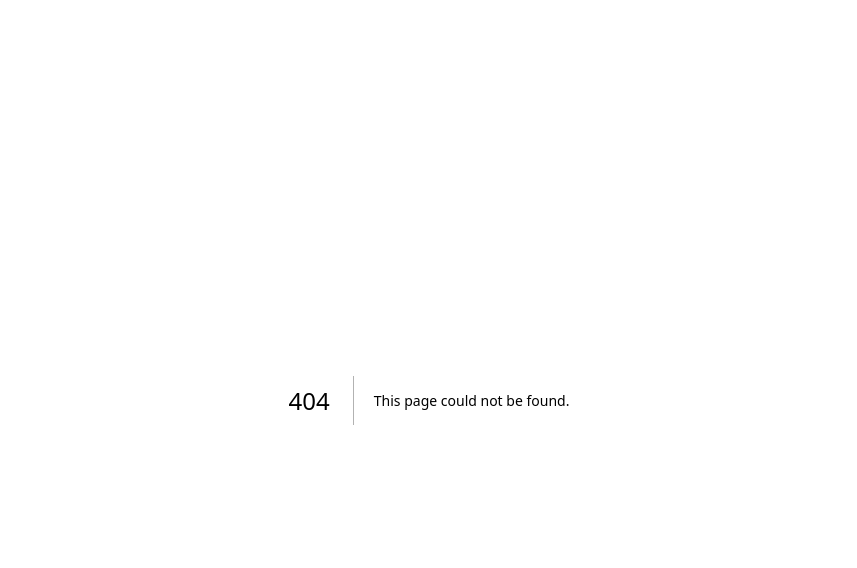
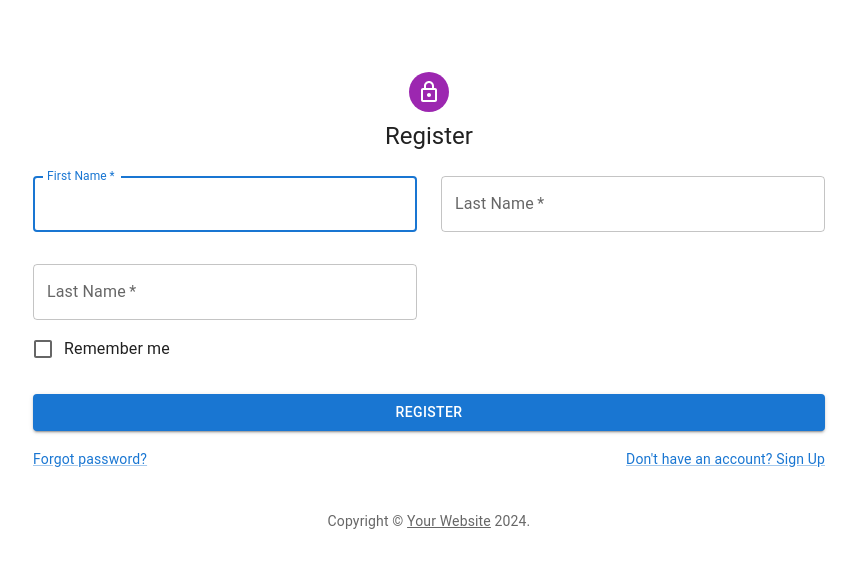
Before and after one commit to NoisyBotDude/techxetra-alumni-connect, a Next.js app: page /add-info in a window 1280 px wide. Before the commit this address had no page. Shown: the top 568 px of the page, without its empty margins (211-1068 px from the left). Built offline with nearby package versions, Linux system fonts and the light colour scheme.

Commit message:
Update dependencies and add new components

```diff
--- /dev/null
+++ b/src/app/add-info/page.js
@@ -0,0 +1,8 @@
+import React from "react";
+import UserInfo from "@/components/UserInfo";
+
+const AddInfoPage = () => {
+    return <UserInfo />;
+}
+
+export default AddInfoPage;
--- /dev/null
+++ b/src/components/UserInfo.jsx
@@ -0,0 +1,146 @@
+"use client";
+
+import * as React from "react";
+import Avatar from "@mui/material/Avatar";
+import Button from "@mui/material/Button";
+import CssBaseline from "@mui/material/CssBaseline";
+import TextField from "@mui/material/TextField";
+import FormControlLabel from "@mui/material/FormControlLabel";
+import Checkbox from "@mui/material/Checkbox";
+import Link from "@mui/material/Link";
+import Paper from "@mui/material/Paper";
+import Box from "@mui/material/Box";
+import Grid from "@mui/material/Grid";
+import LockOutlinedIcon from "@mui/icons-material/LockOutlined";
+import Typography from "@mui/material/Typography";
+import { createTheme, ThemeProvider } from "@mui/material/styles";
+
+function Copyright(props) {
+  return (
+    <Typography
+      variant="body2"
+      color="text.secondary"
+      align="center"
+      {...props}
+    >
+      {"Copyright © "}
+      <Link color="inherit" href="https://mui.com/">
+        Your Website
+      </Link>{" "}
+      {new Date().getFullYear()}
+      {"."}
+    </Typography>
+  );
+}
+
+// TODO remove, this demo shouldn't need to reset the theme.
+
+const defaultTheme = createTheme();
+
+export default function UserInfo() {
+  const handleSubmit = (event) => {
+    event.preventDefault();
+    const data = new FormData(event.currentTarget);
+    console.log({
+      email: data.get("email"),
+      password: data.get("password")
+    });
+  };
+
+  return (
+    <ThemeProvider theme={defaultTheme}>
+      <Grid container component="main" sx={{ height: "100vh" }}>
+        <CssBaseline />
+        <Grid item xs={12} sm={12} md={12} component={Paper} elevation={6} square>
+          <Box
+            sx={{
+              my: 8,
+              mx: 4,
+              display: "flex",
+              flexDirection: "column",
+              alignItems: "center"
+            }}
+          >
+            <Avatar sx={{ m: 1, bgcolor: "secondary.main" }}>
+              <LockOutlinedIcon />
+            </Avatar>
+            <Typography component="h1" variant="h5">
+              Register
+            </Typography>
+            <Box
+              component="form"
+              noValidate
+              onSubmit={handleSubmit}
+              sx={{ mt: 1 }}
+            >
+              <Grid container rowSpacing={1} columnSpacing={{ xs: 1, sm: 2, md: 3 }}>
+                 <Grid item xs={6}>
+                    <TextField
+                    margin="normal"
+                    required
+                    fullWidth
+                    id="first-name"
+                    label="First Name"
+                    name="first-name"
+                    autoComplete="name"
+                    autoFocus
+                  />
+                 </Grid>
+                 <Grid item xs={6}>
+                  <TextField
+                    margin="normal"
+                    required
+                    fullWidth
+                    name="last-name"
+                    label="Last Name"
+                    type="text"
+                    id="last-name"
+                    autoComplete="name"
+                  />
+                 </Grid>
+                 <Grid item xs={6}>
+                  <TextField
+                    margin="normal"
+                    required
+                    fullWidth
+                    name="last-name"
+                    label="Last Name"
+                    type="text"
+                    id="last-name"
+                    autoComplete="name"
+                  />
+                 </Grid>
+              </Grid>
+              <FormControlLabel
+                control={<Checkbox value="remember" color="primary" />}
+                label="Remember me"
+              />
+              <Button
+                type="submit"
+                fullWidth
+                variant="contained"
+                sx={{ mt: 3, mb: 2 }}
+              >
+                Register
+              </Button>
+
+              <Grid container>
+                <Grid item xs>
+                  <Link href="#" variant="body2">
+                    Forgot password?
+                  </Link>
+                </Grid>
+                <Grid item>
+                  <Link href="#" variant="body2">
+                    {"Don't have an account? Sign Up"}
+                  </Link>
+                </Grid>
+              </Grid>
+              <Copyright sx={{ mt: 5 }} />
+            </Box>
+          </Box>
+        </Grid>
+      </Grid>
+    </ThemeProvider>
+  );
+}
```
Also changed, not shown: package.json (+7 -3 lines), src/app/signup/page.js (added, +8 -0 lines), src/components/SignInSide.jsx (added, +152 -0 lines).
